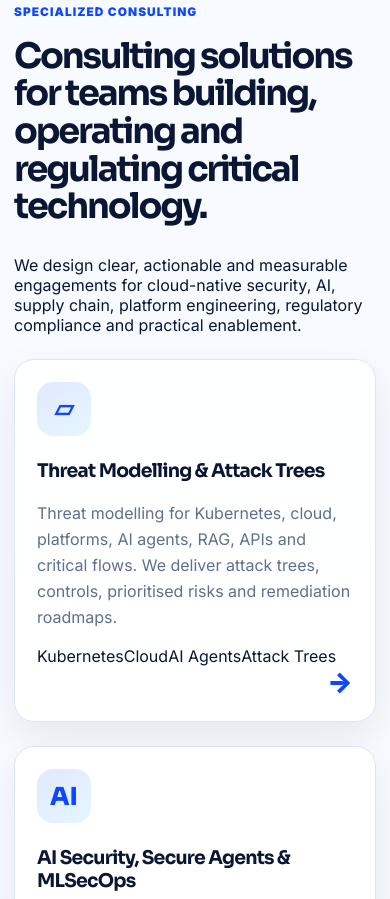
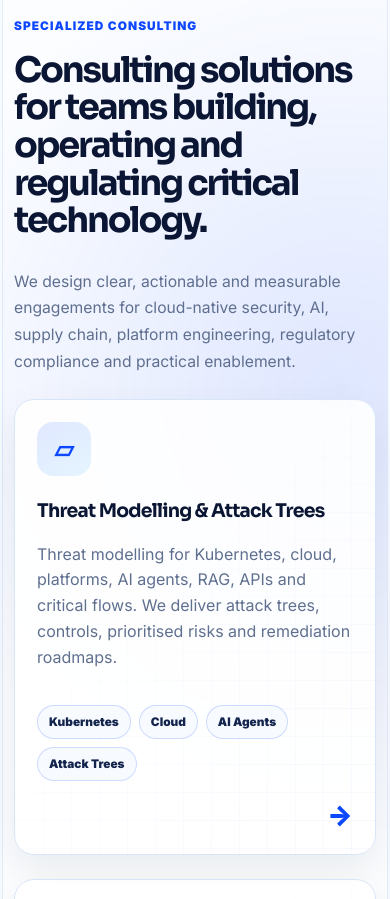
Before and after one commit to X-Ops-group/xops_consulting_web, a website: page index.html in a window 390 px wide. Shown: the part 7371-8270 px from the top of the page. Drawn offline with Linux system fonts and the light colour scheme.

Commit message:
Style consulting solutions section

```diff
--- a/fixes.css
+++ b/fixes.css
@@ -78,6 +78,77 @@
 .bottom-cta img {
   width: 140px;
   max-width: 100%;
+}
+
+.consulting-solutions {
+  position: relative;
+  padding-block: clamp(54px, 7vw, 84px);
+}
+
+.consulting-solutions::before {
+  content: "";
+  position: absolute;
+  inset: 20px -40px;
+  z-index: -1;
+  border-radius: 36px;
+  background:
+    radial-gradient(circle at 88% 10%, rgba(13, 71, 255, 0.12), transparent 28rem),
+    radial-gradient(circle at 10% 90%, rgba(45, 183, 255, 0.13), transparent 24rem),
+    rgba(255, 255, 255, 0.55);
+  border: 1px solid rgba(216, 229, 248, 0.68);
+}
+
+.consulting-intro {
+  max-width: 760px;
+  margin: 12px auto 0;
+  color: var(--muted);
+  font-size: 1.05rem;
+  line-height: 1.7;
+}
+
+.consulting-grid {
+  align-items: stretch;
+}
+
+.consulting-card {
+  position: relative;
+  overflow: hidden;
+  min-height: 360px;
+}
+
+.consulting-card::before {
+  content: "";
+  position: absolute;
+  inset: 0;
+  pointer-events: none;
+  background:
+    linear-gradient(rgba(13, 71, 255, 0.035) 1px, transparent 1px),
+    linear-gradient(90deg, rgba(13, 71, 255, 0.035) 1px, transparent 1px);
+  background-size: 28px 28px;
+  mask-image: linear-gradient(135deg, transparent 20%, black 100%);
+}
+
+.consulting-card > * {
+  position: relative;
+  z-index: 1;
+}
+
+.solution-tags {
+  display: flex;
+  flex-wrap: wrap;
+  gap: 8px;
+  margin: 18px 0 18px;
+}
+
+.solution-tags span {
+  padding: 7px 9px;
+  border: 1px solid rgba(13, 71, 255, 0.18);
+  border-radius: 999px;
+  background: rgba(247, 250, 255, 0.9);
+  color: var(--navy-800);
+  font-size: 0.72rem;
+  font-weight: 900;
+  line-height: 1.1;
 }
 
 @media (max-width: 1240px) {
@@ -161,7 +232,11 @@
   .pipeline-card,
   .metric-grid,
   .metric-card,
-  .tool-strip {
+  .tool-strip,
+  .consulting-solutions,
+  .consulting-grid,
+  .consulting-card,
+  .solution-tags {
     min-width: 0 !important;
     max-width: 100% !important;
     box-sizing: border-box;
@@ -289,7 +364,8 @@
     gap: 9px !important;
   }
 
-  .tool-strip span {
+  .tool-strip span,
+  .solution-tags span {
     flex: 0 1 auto;
     max-width: 100%;
     white-space: normal;
@@ -297,6 +373,20 @@
     font-size: 0.78rem !important;
     line-height: 1.2;
     padding: 9px 11px !important;
+  }
+
+  .consulting-solutions::before {
+    inset: 16px -12px;
+    border-radius: 24px;
+  }
+
+  .consulting-intro {
+    margin-inline: 0;
+    font-size: 0.98rem;
+  }
+
+  .consulting-card {
+    min-height: 0;
   }
 }
 
@@ -320,7 +410,8 @@
     border-radius: 20px !important;
   }
 
-  .tool-strip span {
+  .tool-strip span,
+  .solution-tags span {
     font-size: 0.74rem !important;
   }
 }
```
